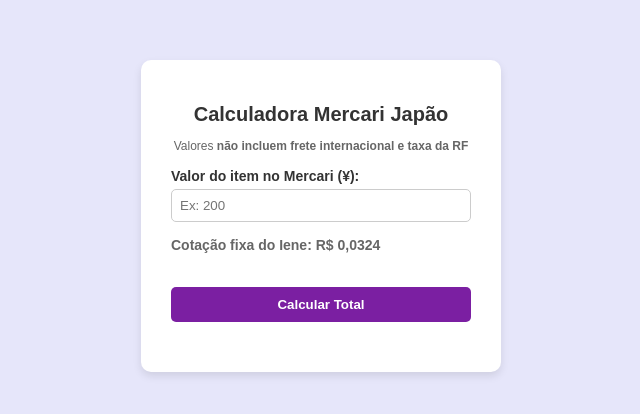
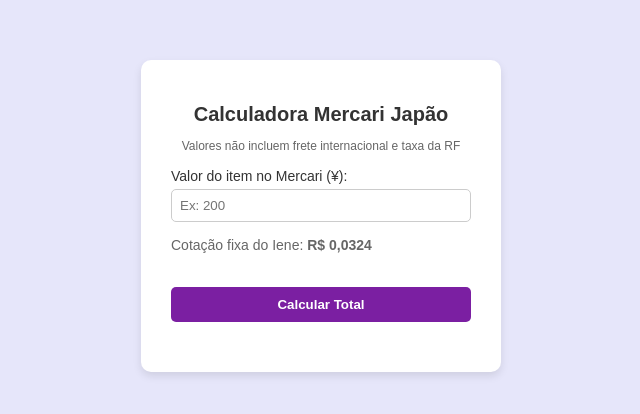
Before and after one commit to ivinagarcia/calculadora-db-ceg, a plain HTML site: page index.html in a window 1280 px wide. Shown: the part 184-598 px from the top of the page, without its empty margins (319-959 px from the left). Drawn offline with Linux system fonts and the light colour scheme.

Commit message:
Update index.html

```diff
--- a/index.html
+++ b/index.html
@@ -9,7 +9,7 @@
 <body>
     <div class="container">
         <h1>Calculadora Mercari Japão</h1>
-        <p>Valores <strong>não incluem<strong> frete internacional e taxa da RF</p>
+        <p>Valores não incluem frete internacional e taxa da RF</p>
 
         <label for="valorIene">Valor do item no Mercari (¥):</label>
         <input type="number" id="valorIene" placeholder="Ex: 200" step="any">
```
